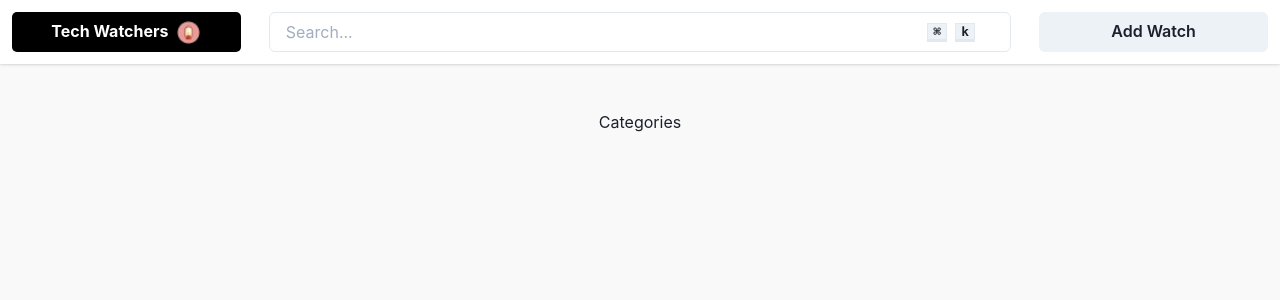
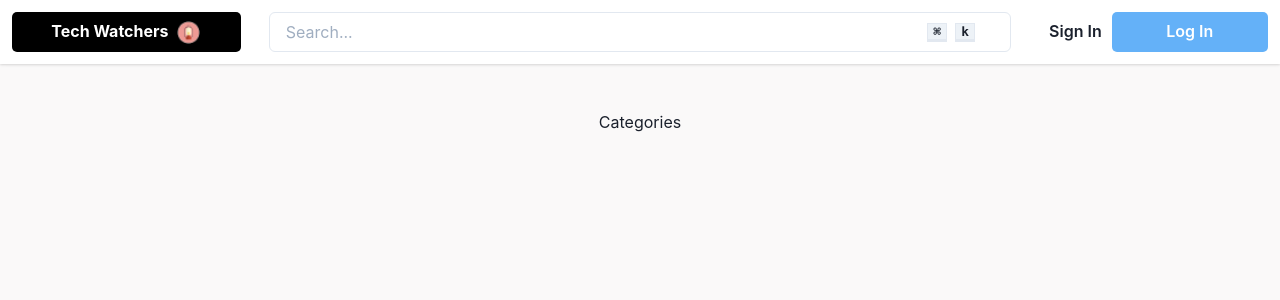
Before and after one commit to JIdayyy/watchers, a Next.js app: page /categories in a window 1280 px wide. Shown: the top 300 px of the page. Built offline with nearby package versions, Linux system fonts and the light colour scheme; no server answers.

Commit message:
:bug: (user condition)

```diff
--- a/src/components/Navbar/index.tsx
+++ b/src/components/Navbar/index.tsx
@@ -99,7 +99,7 @@ export default function Navbar(): JSX.Element {
                     </InputGroup>
                 </GridItem>
                 <GridItem colSpan={1} display="flex" flexDirection="row">
-                    {user ? (
+                    {user.id ? (
                         <Button onClick={() => router.push("/new")} w="full">
                             Add Watch
                         </Button>
```
